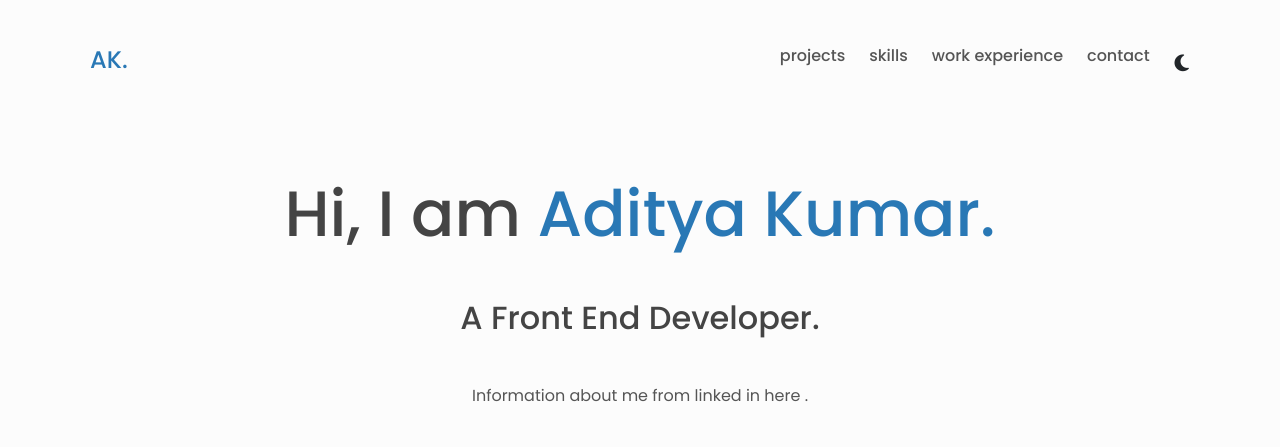
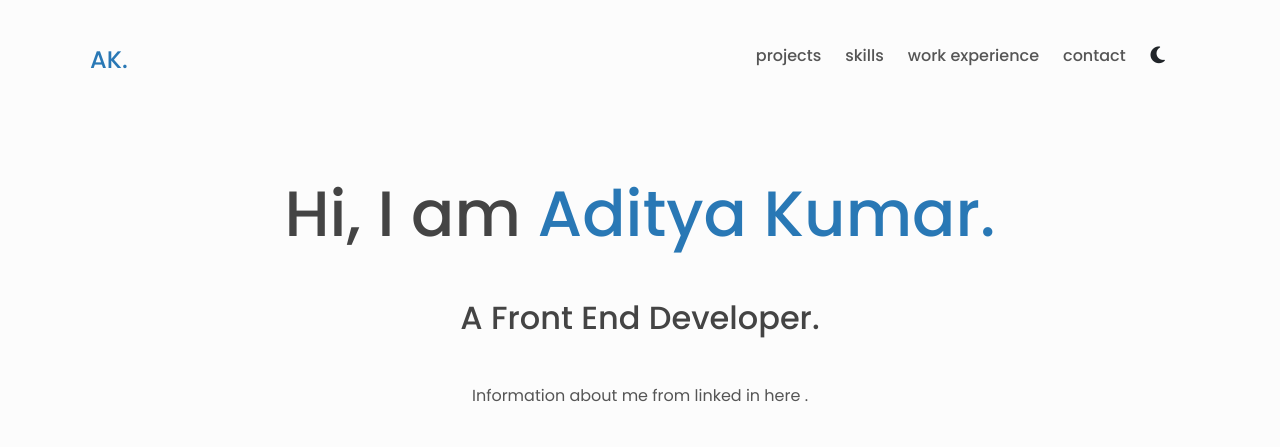
Before and after one commit to trancedtales/personal-portfolio, a website: page index.html in a window 1280 px wide. Shown: the top 447 px of the page. Drawn offline with nearby package versions, Linux system fonts and the light colour scheme.

Commit message:
icons fixed

```diff
--- a/index.html
+++ b/index.html
@@ -44,12 +44,12 @@
           <li class="nav__list-item">
             <a class="link link--nav" href="#contact">Contact</a>
           </li>
-
+          <li class="nav__list-item">
+            <button type="button" aria-label="toggle theme" class="btn btn--icon">
+              <i aria-hidden="true" id="btn-theme" class="fas fa-moon"></i>
+            </button>
+          </li>
         </ul>
-
-        <button type="button" aria-label="toggle theme" class="btn btn--icon">
-          <i aria-hidden="true" id="btn-theme" class="fas fa-moon"></i>
-        </button>
 
         <button
           type="button"
--- a/styles.css
+++ b/styles.css
@@ -1,5 +1,3 @@
-
-
 /*===============
   global styles
 ===============*/
```
